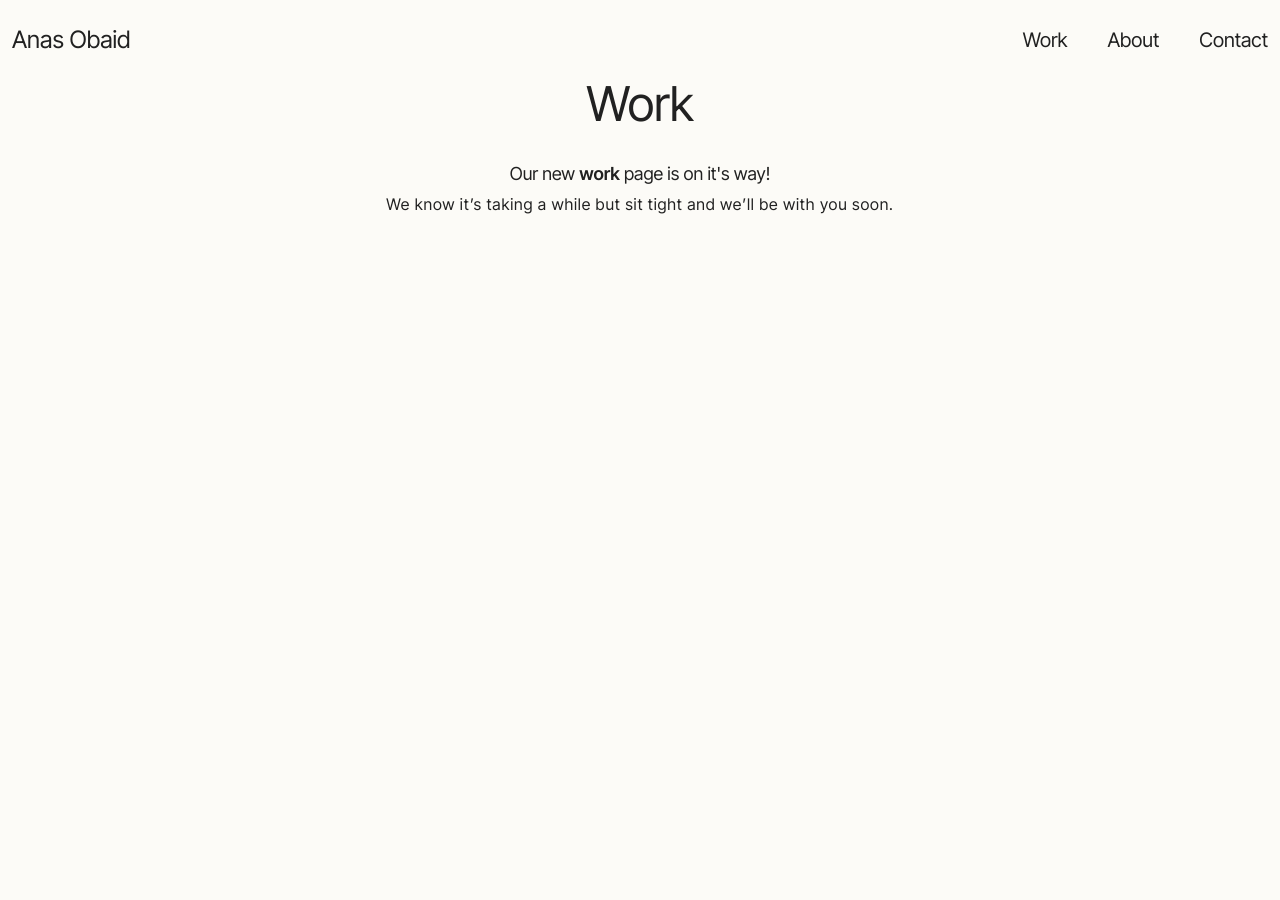
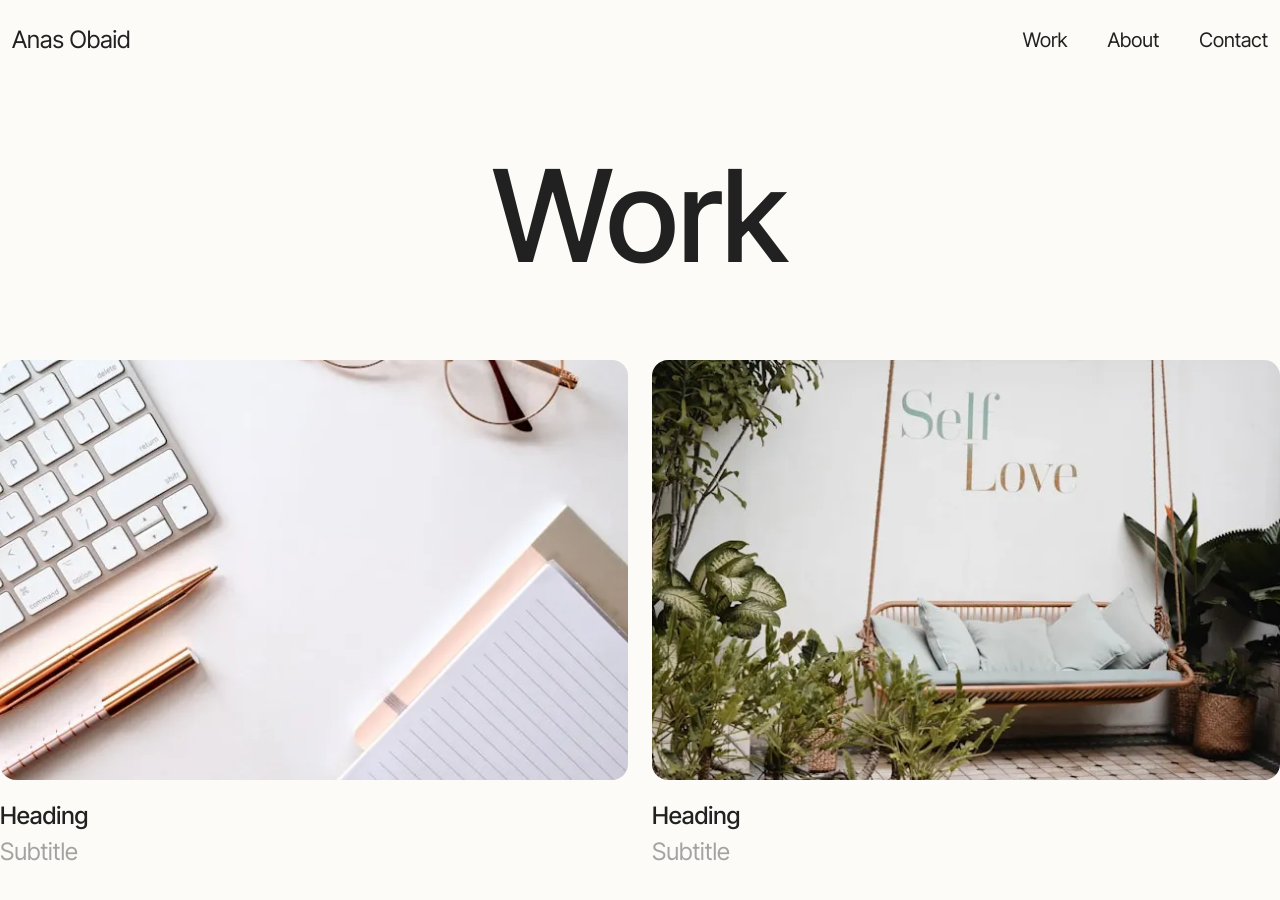
Before and after one commit to TheAnasObaid/theanasobaid.github.io, a React (Vite) app: page /work in a window 1280 px wide. Shown: the top 900 px of the page. Before the commit the page ends 800 px from the top, so only its background shows below. Built offline with nearby package versions, Linux system fonts and the light colour scheme.

Commit message:
Build the Work page

```diff
--- /dev/null
+++ b/src/components/ProjectsGrid.tsx
@@ -0,0 +1,39 @@
+import image1 from "../assets/project1.webp";
+import image2 from "../assets/project2.webp";
+
+const ProjectsGrid = () => {
+  const projects = [
+    {
+      image: image1,
+      heading: "Heading",
+      subtitle: "Subtitle",
+    },
+    {
+      image: image2,
+      heading: "Heading",
+      subtitle: "Subtitle",
+    },
+  ];
+
+  return (
+    <div className="grid grid-cols-1 md:grid-cols-2 grid-rows-1 gap-y-12 gap-6 mb-20">
+      {projects.map((project) => (
+        <article>
+          <img
+            className="rounded-2xl mb-5 h-52 md:h-[420px] w-full object-cover"
+            src={project.image}
+            alt=""
+          />
+          <h3 className="text-xl md:text-2xl font-medium mb-1">
+            {project.heading}
+          </h3>
+          <p className="text-xl md:text-2xl text-neutral-400">
+            {project.subtitle}
+          </p>
+        </article>
+      ))}
+    </div>
+  );
+};
+
+export default ProjectsGrid;
--- a/src/components/Work.tsx
+++ b/src/components/Work.tsx
@@ -1,20 +1,6 @@
-import image1 from "../assets/project1.webp";
-import image2 from "../assets/project2.webp";
+import ProjectsGrid from "./ProjectsGrid";
 
 const Work = () => {
-  const projects = [
-    {
-      image: image1,
-      heading: "Heading",
-      subtitle: "Subtitle",
-    },
-    {
-      image: image2,
-      heading: "Heading",
-      subtitle: "Subtitle",
-    },
-  ];
-
   return (
     <div className="border-t-2 pt-16 mt-20 ">
       <div className="flex justify-between items-center mb-8">
@@ -26,23 +12,7 @@ const Work = () => {
           All projects
         </a>
       </div>
-      <div className="grid grid-cols-1 md:grid-cols-2 grid-rows-1 gap-y-12 gap-6 mb-20">
-        {projects.map((project) => (
-          <article>
-            <img
-              className="rounded-2xl mb-5 h-52 md:h-[420px] w-full object-cover"
-              src={project.image}
-              alt=""
-            />
-            <h3 className="text-xl md:text-2xl font-medium mb-1">
-              {project.heading}
-            </h3>
-            <p className="text-xl md:text-2xl text-neutral-400">
-              {project.subtitle}
-            </p>
-          </article>
-        ))}
-      </div>
+      <ProjectsGrid />
     </div>
   );
 };
--- a/src/pages/WorkPage.tsx
+++ b/src/pages/WorkPage.tsx
@@ -1,15 +1,11 @@
+import ProjectsGrid from "../components/ProjectsGrid";
+
 const WorkPage = () => {
   return (
-    <>
-      <h1 className="text-5xl text-center">Work</h1>
-      <h2 className="mt-8 text-lg text-center">
-        Our new <span className="font-semibold text-center">work</span> page is
-        on it's way!
-      </h2>
-      <p className="mt-1 tracking-wider text-center">
-        We know it’s taking a while but sit tight and we’ll be with you soon.
-      </p>
-    </>
+    <div className="mt-24 max-w-screen-xl mx-auto flex flex-col gap-20">
+      <h1 className="text-9xl font-medium text-center">Work</h1>
+      <ProjectsGrid />
+    </div>
   );
 };
 
```
